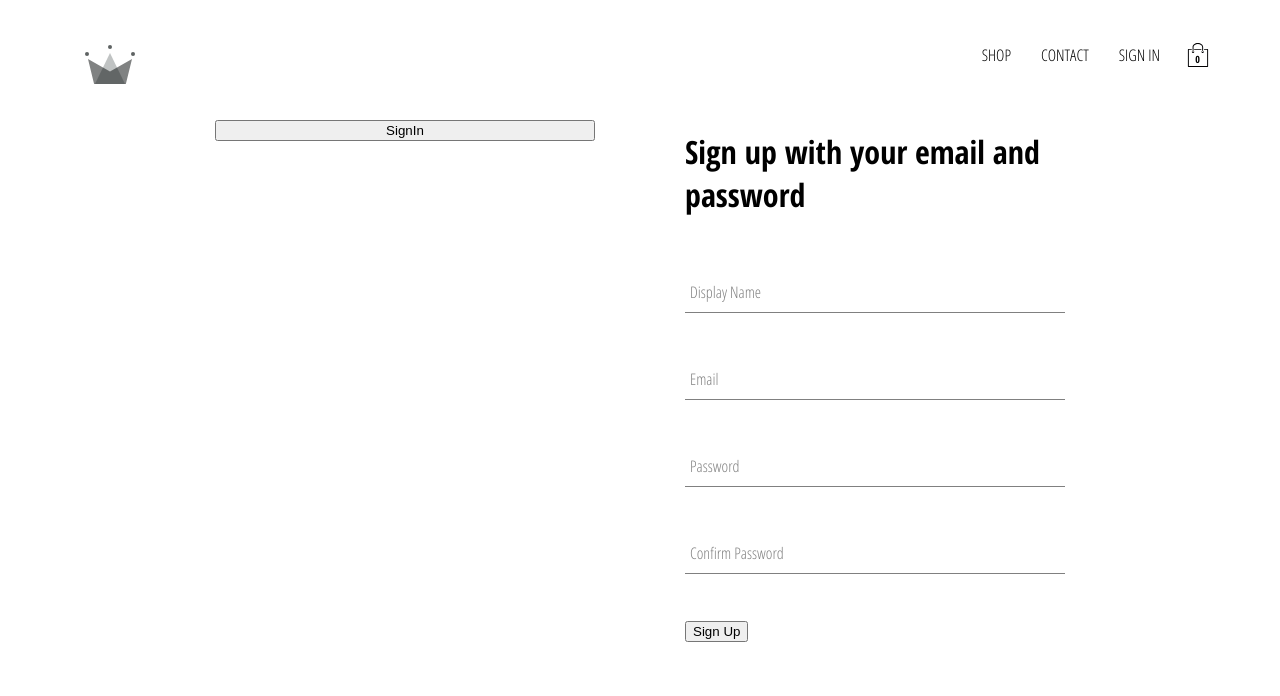
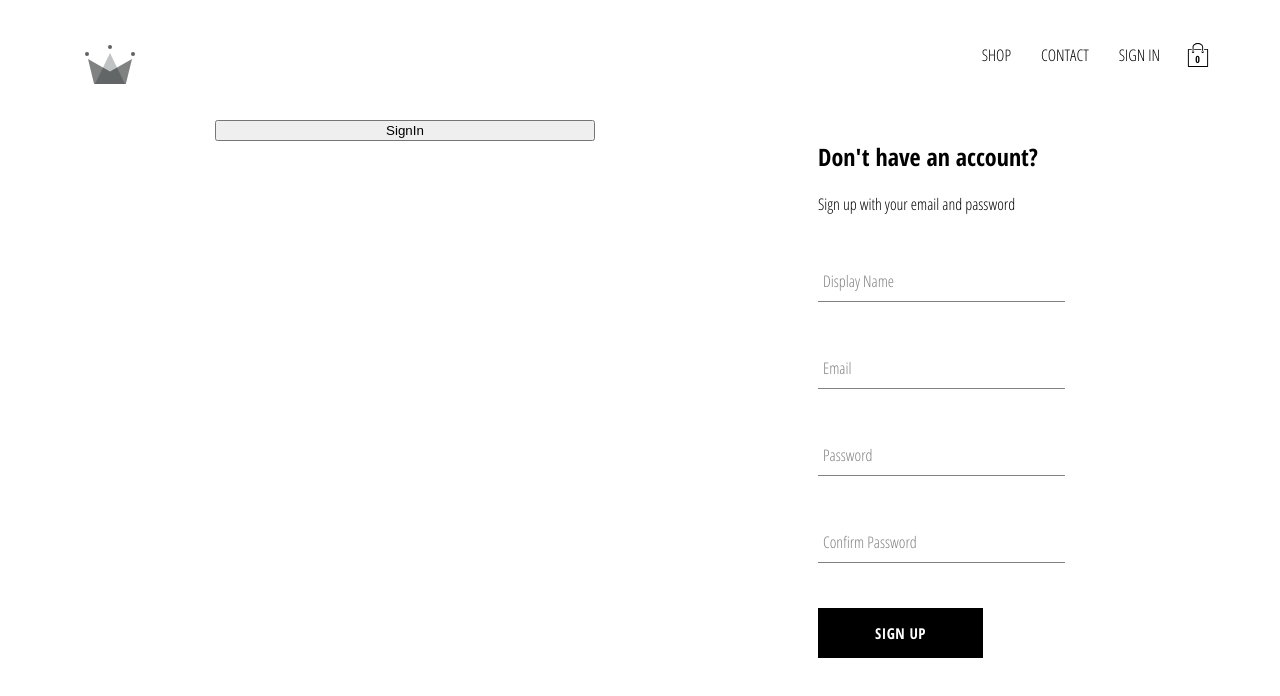
Before and after one commit to tpadilla10117/crwn-clothing, a React (Create React App) app: page /signIn in a window 1280 px wide. Shown: the top 696 px of the page. Built offline with nearby package versions, Linux system fonts and the light colour scheme.

Commit message:
refactored custombutton

```diff
--- a/src/components/custom-button/custom-button.js
+++ b/src/components/custom-button/custom-button.js
@@ -2,8 +2,13 @@ import React from 'react';
 
 import './custom-button.scss';
 
-const CustomButton = ( { children, isGoogleSignIn, inverted, ...otherProps }) => (
-    <button type="button" className={`${inverted ? 'inverted' : ""} ${isGoogleSignIn ? 'google-sign-in' : ''} custom-button`} {...otherProps}>
+const BUTTON_TYPES_CLASSES = {
+    google: 'google-sign-in',
+    inverted: 'inverted',
+};
+
+const CustomButton = ( { children, buttonType, ...otherProps }) => (
+    <button className={`button-container ${BUTTON_TYPES_CLASSES[buttonType]}` } {...otherProps}>
         {children}
     </button>
 )
--- a/src/components/custom-button/custom-button.scss
+++ b/src/components/custom-button/custom-button.scss
@@ -1,4 +1,4 @@
-.custom-button {
+.button-container {
     min-width: 165px;
     width: auto;
     height: 50px;
--- a/src/components/sign-up/sign-up.js
+++ b/src/components/sign-up/sign-up.js
@@ -54,8 +54,9 @@ const SignUp = () => {
     };
 
     return (
-        <div className='sign-up'>
-            <h1 className='title'>Sign up with your email and password</h1>
+        <div className='sign-up-container'>
+            <h2>Don't have an account?</h2>
+            <span className='title'>Sign up with your email and password</span>
             <form onSubmit={handleSubmit}>
                 <FormInput
                     label='Display Name'
@@ -93,7 +94,7 @@ const SignUp = () => {
                     value={confirmPassword}
                 />
 
-                <button type='submit'>Sign Up</button>
+                <CustomButton type='submit'>Sign Up</CustomButton>
             </form>
         </div>
     )
--- a/src/components/sign-up/sign-up.scss
+++ b/src/components/sign-up/sign-up.scss
@@ -3,7 +3,7 @@
     flex-direction: column;
     width: 380px;
 
-    .title {
+    h2 {
         margin: 10px 0;
     }
 }
```
